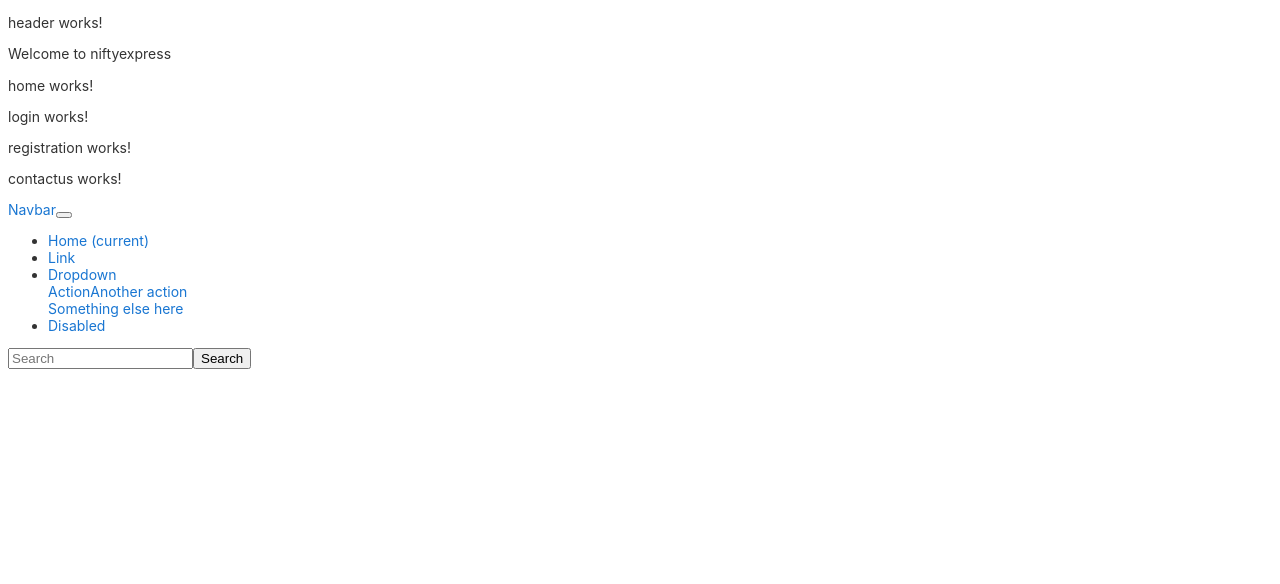
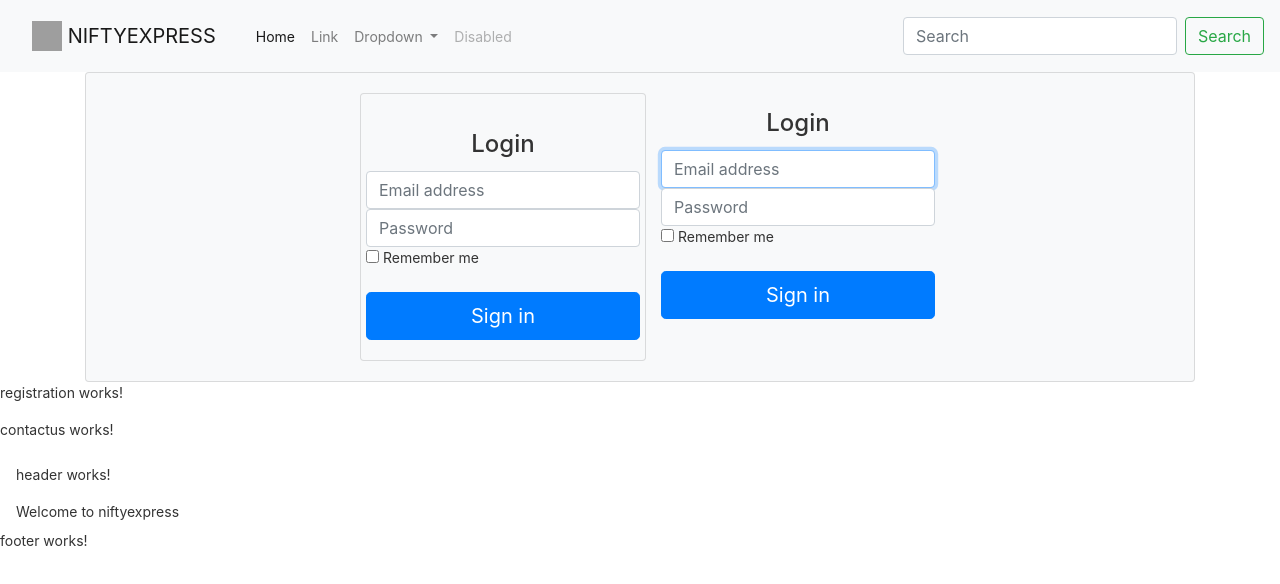
Before and after one commit to sunilshukla77/niftyexpress, an Angular app: page /signin in a window 1280 px wide. Before the commit this address led to /. Shown: the top 584 px of the page. Built offline with nearby package versions, Linux system fonts and the light colour scheme; grey boxes are pictures that could not be loaded.

Commit message:
Added router

```diff
--- a/angular.json
+++ b/angular.json
@@ -28,9 +28,10 @@
               "src/assets"
             ],
             "styles": [
-              "src/styles.scss"
+              "src/styles.scss",
+              "./node_modules/bootstrap/scss/bootstrap.scss"
             ],
-            "scripts": []
+            "scripts": ["./node_modules/bootstrap/dist/js/bootstrap.min.js"]
           },
           "configurations": {
             "production": {
--- a/src/app/app-routing.module.ts
+++ b/src/app/app-routing.module.ts
@@ -1,8 +1,60 @@
 import { NgModule } from '@angular/core';
 import { Routes, RouterModule } from '@angular/router';
+import { from } from 'rxjs';
+import { HomeComponent } from './home/home/home.component';
+import { ContactusComponent} from './contact/contactus/contactus.component';
+import { LoginComponent } from './signin/login/login.component';
+import { RegistrationComponent} from './signup/registration/registration.component';
 
 
-const routes: Routes = [];
+
+const routes: Routes = [
+  {
+    path: '', component: HomeComponent,
+    data: {
+      title: 'Home',
+      description: 'Share market share detail',
+      keywords: 'Share market share detail'
+    }
+
+  },
+  {
+    path: 'home', component: HomeComponent,
+    data: {
+      title: 'Home',
+      description: 'Share market share detail',
+      keywords: 'Share market share detail'
+    }
+
+  },
+  {
+    path: 'signin', component: LoginComponent,
+    data: {
+      title: 'Login',
+      description: 'Login page',
+      keywords: 'Share market share detail'
+    }
+
+  },
+  {
+    path: 'signup', component: RegistrationComponent,
+    data: {
+      title: 'Registration',
+      description: 'Registration page',
+      keywords: 'Registration page'
+    }
+
+  },
+  {
+    path: 'contact-us', component: ContactusComponent,
+    data: {
+      title: 'Contact Us',
+      description: 'Share market share detail',
+      keywords: 'Share market share detail'
+    }
+
+  }
+];
 
 @NgModule({
   imports: [RouterModule.forRoot(routes)],
--- a/src/app/app.component.html
+++ b/src/app/app.component.html
@@ -1,41 +1,23 @@
-<app-header></app-header>
 <app-home></app-home>
 <app-login></app-login>
 <app-registration></app-registration>
 <app-contactus></app-contactus>
 
-<nav class="navbar navbar-expand-lg navbar-light bg-light">
-  <a class="navbar-brand" href="#">Navbar</a>
-  <button class="navbar-toggler" type="button" data-toggle="collapse" data-target="#navbarSupportedContent" aria-controls="navbarSupportedContent" aria-expanded="false" aria-label="Toggle navigation">
-    <span class="navbar-toggler-icon"></span>
-  </button>
 
-  <div class="collapse navbar-collapse" id="navbarSupportedContent">
-    <ul class="navbar-nav mr-auto">
-      <li class="nav-item active">
-        <a class="nav-link" href="#">Home <span class="sr-only">(current)</span></a>
-      </li>
-      <li class="nav-item">
-        <a class="nav-link" href="#">Link</a>
-      </li>
-      <li class="nav-item dropdown">
-        <a class="nav-link dropdown-toggle" href="#" id="navbarDropdown" role="button" data-toggle="dropdown" aria-haspopup="true" aria-expanded="false">
-          Dropdown
-        </a>
-        <div class="dropdown-menu" aria-labelledby="navbarDropdown">
-          <a class="dropdown-item" href="#">Action</a>
-          <a class="dropdown-item" href="#">Another action</a>
-          <div class="dropdown-divider"></div>
-          <a class="dropdown-item" href="#">Something else here</a>
-        </div>
-      </li>
-      <li class="nav-item">
-        <a class="nav-link disabled" href="#" tabindex="-1" aria-disabled="true">Disabled</a>
-      </li>
-    </ul>
-    <form class="form-inline my-2 my-lg-0">
-      <input class="form-control mr-sm-2" type="search" placeholder="Search" aria-label="Search">
-      <button class="btn btn-outline-success my-2 my-sm-0" type="submit">Search</button>
-    </form>
-  </div>
-</nav>
+<div class= "content-wrapper">
+  <section id="global header">
+      <nav id="header-topnav" class="navbar navbar-default navbar-fixed-top" data-linkcomponentname="top nav">
+          <div>
+              <app-header></app-header>
+          </div>
+      </nav>
+  </section>
+  <section id= "content">
+          <router-outlet></router-outlet>
+  </section>
+  <section id="global footer">
+      <div>
+          <app-footer></app-footer>
+      </div>
+  </section>
+</div>
--- a/src/app/app.module.ts
+++ b/src/app/app.module.ts
@@ -8,6 +8,7 @@ import { RegistrationComponent } from './signup/registration/registration.compon
 import { LoginComponent } from './signin/login/login.component';
 import { HomeComponent } from './home/home/home.component';
 import { ContactusComponent } from './contact/contactus/contactus.component';
+import { FooterComponent } from './footer/footer/footer.component';
 
 @NgModule({
   declarations: [
@@ -16,7 +17,8 @@ import { ContactusComponent } from './contact/contactus/contactus.component';
     RegistrationComponent,
     LoginComponent,
     HomeComponent,
-    ContactusComponent
+    ContactusComponent,
+    FooterComponent
   ],
   imports: [
     BrowserModule,
--- /dev/null
+++ b/src/app/footer/footer/footer.component.html
@@ -0,0 +1 @@
+<p>footer works!</p>
--- /dev/null
+++ b/src/app/footer/footer/footer.component.ts
@@ -0,0 +1,15 @@
+import { Component, OnInit } from '@angular/core';
+
+@Component({
+  selector: 'app-footer',
+  templateUrl: './footer.component.html',
+  styleUrls: ['./footer.component.scss']
+})
+export class FooterComponent implements OnInit {
+
+  constructor() { }
+
+  ngOnInit() {
+  }
+
+}
--- a/src/app/home/home/home.component.html
+++ b/src/app/home/home/home.component.html
@@ -1 +1,37 @@
-<p>home works!</p>
+<nav class="navbar navbar-expand-lg navbar-light bg-light">
+    <nav class="navbar navbar-light bg-light">
+        <a class="navbar-brand" href="#">
+          <img src="/docs/4.5/assets/brand/bootstrap-solid.svg" width="30" height="30" class="d-inline-block align-top" alt="" loading="lazy">
+          NIFTYEXPRESS
+        </a>
+    </nav>
+
+    <div class="collapse navbar-collapse" id="navbarSupportedContent">
+      <ul class="navbar-nav mr-auto">
+        <li class="nav-item active">
+          <a class="nav-link" href="#">Home <span class="sr-only">(current)</span></a>
+        </li>
+        <li class="nav-item">
+          <a class="nav-link" href="#">Link</a>
+        </li>
+        <li class="nav-item dropdown">
+          <a class="nav-link dropdown-toggle" href="#" id="navbarDropdown" role="button" data-toggle="dropdown" aria-haspopup="true" aria-expanded="false">
+            Dropdown
+          </a>
+          <div class="dropdown-menu" aria-labelledby="navbarDropdown">
+            <a class="dropdown-item" href="#">Action</a>
+            <a class="dropdown-item" href="#">Another action</a>
+            <div class="dropdown-divider"></div>
+            <a class="dropdown-item" href="#">Something else here</a>
+          </div>
+        </li>
+        <li class="nav-item">
+          <a class="nav-link disabled" href="#" tabindex="-1" aria-disabled="true">Disabled</a>
+        </li>
+      </ul>
+      <form class="form-inline my-2 my-lg-0">
+        <input class="form-control mr-sm-2" type="search" placeholder="Search" aria-label="Search">
+        <button class="btn btn-outline-success my-2 my-sm-0" type="submit">Search</button>
+      </form>
+    </div>
+  </nav>
--- a/src/app/signin/login/login.component.html
+++ b/src/app/signin/login/login.component.html
@@ -1 +1,33 @@
-<p>login works!</p>
+<div class="container">
+    <div class="card bg-light">
+
+      <article class="card-body mx-auto" style="width: auto;">
+        <div class="row">
+
+          <router-outlet></router-outlet>
+
+          <form class="form-signin">
+            <!-- <div style="text-align:center">
+              <img src="/assets/images/logo.PNG" width="mx-auto" height="mx-auto" alt="AS2 Logo">
+            </div> -->
+            <div class="divider-text">
+                <h4 class="card-title mt-3 text-center bg-light"> Login </h4>
+             </div>
+            <label for="inputEmail" class="sr-only">Email address</label>
+            <input type="email" id="inputEmail" class="form-control" placeholder="Email address" required="" autofocus="">
+            <label for="inputPassword" class="sr-only">Password</label>
+            <input type="password" id="inputPassword" class="form-control" placeholder="Password" required="">
+            <div class="checkbox mb-3">
+              <label>
+                <input type="checkbox" value="remember-me"> Remember me
+              </label>
+            </div>
+            <button class="btn btn-lg btn-primary btn-block" type="submit">Sign in</button>
+
+          </form>
+        </div>
+
+      </article>
+
+    </div>
+  </div>
```
Also changed, not shown: src/app/footer/footer/footer.component.scss (added), 1 other file (tests, documents, lock files or other folders).
